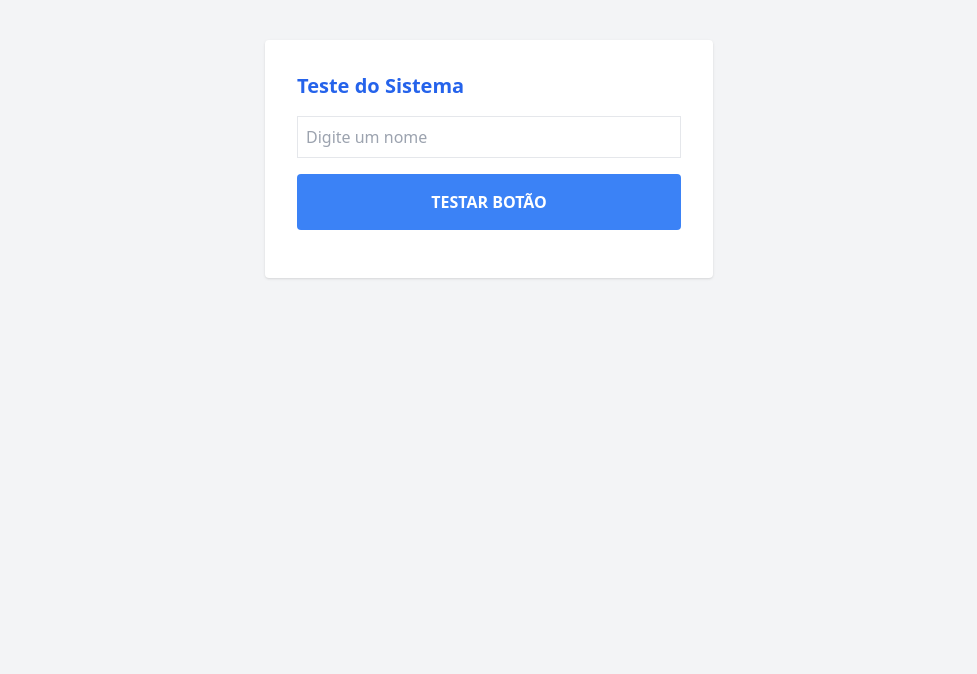
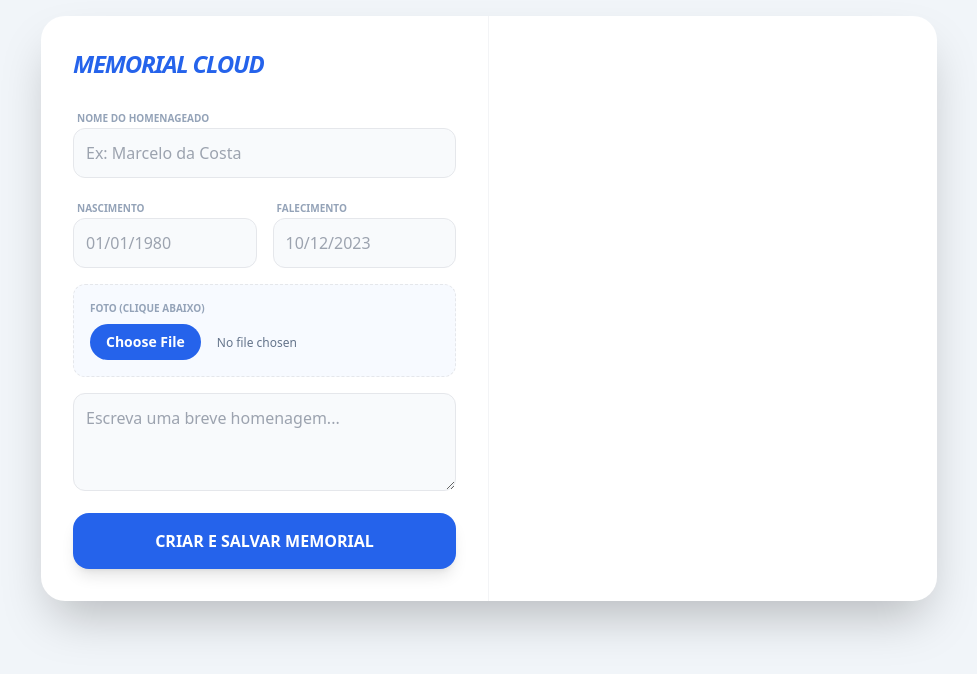
Before and after one commit to urpdrum/meu-memorial-digital, a plain HTML site: page admin.html in a window 1280 px wide. Shown: the whole page, without its empty margins (151-1128 px from the left). Drawn offline with nearby package versions, Linux system fonts and the light colour scheme.

Commit message:
Add files via upload

```diff
--- a/admin.html
+++ b/admin.html
@@ -3,36 +3,144 @@
 <head>
     <meta charset="UTF-8">
     <meta name="viewport" content="width=device-width, initial-scale=1.0">
-    <title>Teste de Botão</title>
+    <title>Painel Memorial Cloud</title>
     <script src="https://cdn.tailwindcss.com"></script>
+    <script src="https://cdnjs.cloudflare.com/ajax/libs/qrcodejs/1.0.0/qrcode.min.js"></script>
+    <!-- Biblioteca do Supabase -->
+    <script src="https://cdn.jsdelivr.net/npm/@supabase/supabase-js@2"></script>
 </head>
-<body class="bg-gray-100 p-10">
-    <div class="max-w-md mx-auto bg-white p-8 rounded shadow">
-        <h1 class="mb-4 font-bold text-xl text-blue-600">Teste do Sistema</h1>
+<body class="bg-slate-100 p-4 font-sans text-slate-800">
 
-        <input type="text" id="inputNome" placeholder="Digite um nome" class="w-full p-2 border mb-4">
+    <div class="max-w-4xl mx-auto bg-white rounded-3xl shadow-2xl overflow-hidden flex flex-col md:flex-row">
 
-        <button onclick="salvarNoBanco()" id="btnCriar" class="w-full bg-blue-500 text-white p-4 rounded font-bold">
-            TESTAR BOTÃO
-        </button>
+        <!-- Lado do Formulário -->
+        <div class="p-8 md:w-1/2 border-r border-gray-100">
+            <h1 class="text-2xl font-black text-blue-600 mb-6 italic tracking-tighter">MEMORIAL CLOUD</h1>
 
-        <p id="mensagem" class="mt-4 text-green-600 font-bold"></p>
+            <div class="space-y-4">
+                <div>
+                    <label class="text-[10px] font-bold text-slate-400 uppercase ml-1">Nome do Homenageado</label>
+                    <input type="text" id="inputNome" placeholder="Ex: Marcelo da Costa" class="w-full p-3 border rounded-xl bg-slate-50 outline-none focus:ring-2 focus:ring-blue-500">
+                </div>
+
+                <div class="grid grid-cols-2 gap-4">
+                    <div>
+                        <label class="text-[10px] font-bold text-slate-400 uppercase ml-1">Nascimento</label>
+                        <input type="text" id="inputNasc" placeholder="01/01/1980" class="w-full p-3 border rounded-xl bg-slate-50">
+                    </div>
+                    <div>
+                        <label class="text-[10px] font-bold text-slate-400 uppercase ml-1">Falecimento</label>
+                        <input type="text" id="inputFalec" placeholder="10/12/2023" class="w-full p-3 border rounded-xl bg-slate-50">
+                    </div>
+                </div>
+
+                <div class="p-4 border border-dashed rounded-xl bg-blue-50/50">
+                    <label class="text-[10px] font-bold text-slate-400 block mb-2 uppercase">Foto (Clique abaixo)</label>
+                    <input type="file" id="inputFotoArquivo" accept="image/*" class="w-full text-xs text-slate-500 file:mr-4 file:py-2 file:px-4 file:rounded-full file:border-0 file:text-sm file:font-semibold file:bg-blue-600 file:text-white hover:file:bg-blue-700 cursor-pointer">
+                </div>
+
+                <textarea id="inputBio" rows="3" placeholder="Escreva uma breve homenagem..." class="w-full p-3 border rounded-xl bg-slate-50 outline-none"></textarea>
+
+                <button id="btnCriar" onclick="salvarNoBanco()" class="w-full bg-blue-600 hover:bg-blue-700 text-white font-bold py-4 rounded-2xl shadow-lg transition-all active:scale-95">
+                    CRIAR E SALVAR MEMORIAL
+                </button>
+            </div>
+        </div>
+
+        <!-- Lado do Resultado (QR Code) -->
+        <div id="resultado" class="md:w-1/2 bg-slate-900 p-8 flex flex-col items-center justify-center text-center hidden">
+            <h2 class="text-blue-400 text-[10px] font-bold uppercase tracking-[0.3em] mb-6">Memorial Pronto para Lápide</h2>
+            <div id="qrcode" class="bg-white p-6 rounded-3xl mb-8 shadow-[0_0_50px_rgba(59,130,246,0.3)]"></div>
+            <a id="botaoVer" target="_blank" class="block w-full bg-white text-slate-900 font-bold py-3 rounded-xl mb-4 hover:bg-blue-50 transition-colors shadow-lg">Visualizar Online</a>
+            <button onclick="window.print()" class="text-white opacity-30 text-[10px] uppercase font-bold tracking-widest hover:opacity-100 transition-opacity cursor-pointer">Imprimir QR Code</button>
+        </div>
+
     </div>
 
     <script>
-        console.log("O script carregou com sucesso!");
+        // CONFIGURAÇÃO DO SUPABASE
+        // IMPORTANTE: Use um nome diferente (supabaseDB) para não dar erro de "Already declared"
+        const MINHA_URL = 'https://jfurmgguijnfnuttxusq.supabase.co';
+        const MINHA_KEY = 'eyJhbGciOiJIUzI1NiIsInR5cCI6IkpXVCJ9.eyJpc3MiOiJzdXBhYmFzZSIsInJlZiI6ImpmdXJtZ2d1aWpuZm51dHR4dXNxIiwicm9sZSI6ImFub24iLCJpYXQiOjE3NzU1MTIyNTcsImV4cCI6MjA5MTA4ODI1N30.pKHK5WVzdc0ctby8nVUGR_gdt3jTEwMqgsBX8e_1cNw';
 
-        function salvarNoBanco() {
-            console.log("O botão foi clicado!");
+        // Inicializa a conexão
+        const supabaseDB = supabase.createClient(MINHA_URL, MINHA_KEY);
+
+        async function salvarNoBanco() {
+            console.log("Botão clicado!");
+            const btn = document.getElementById('btnCriar');
             const nome = document.getElementById('inputNome').value;
+            const fotoFile = document.getElementById('inputFotoArquivo').files[0];
 
-            if(!nome) {
-                alert("O botão está funcionando! Mas digite um nome primeiro.");
+            if (!nome) {
+                alert("Por favor, preencha o nome.");
                 return;
             }
 
-            document.getElementById('mensagem').innerText = "Sucesso! O botão funcionou para: " + nome;
-            alert("Parabéns! O código está rodando. Agora podemos colocar o Supabase.");
+            try {
+                btn.innerText = "Salvando... Aguarde";
+                btn.disabled = true;
+
+                let fotoUrlFinal = "";
+
+                // 1. Upload da Foto
+                if (fotoFile) {
+                    console.log("Enviando foto...");
+                    const nomeArquivo = Date.now() + "_" + fotoFile.name.replace(/\s/g, '');
+
+                    const { data: upData, error: upError } = await supabaseDB.storage
+                        .from('fotos')
+                        .upload(nomeArquivo, fotoFile);
+
+                    if (upError) throw upError;
+
+                    const { data: urlData } = supabaseDB.storage
+                        .from('fotos')
+                        .getPublicUrl(nomeArquivo);
+
+                    fotoUrlFinal = urlData.publicUrl;
+                }
+
+                // 2. Salvar Dados na Tabela
+                console.log("Salvando dados...");
+                const { data, error: dbError } = await supabaseDB
+                    .from('memorials')
+                    .insert([{
+                        nome: nome,
+                        nascimento: document.getElementById('inputNasc').value,
+                        falecimento: document.getElementById('inputFalec').value,
+                        biografia: document.getElementById('inputBio').value,
+                        foto_url: fotoUrlFinal
+                    }])
+                    .select();
+
+                if (dbError) throw dbError;
+
+                // 3. Mostrar Resultado e QR Code
+                if (data && data.length > 0) {
+                    const idGerado = data[0].id;
+                    const baseUrl = window.location.href.replace('admin.html', 'index.html');
+                    const linkFinal = `${baseUrl}?id=${idGerado}`;
+
+                    document.getElementById('qrcode').innerHTML = "";
+                    new QRCode(document.getElementById("qrcode"), {
+                        text: linkFinal,
+                        width: 200,
+                        height: 200
+                    });
+
+                    document.getElementById('botaoVer').href = linkFinal;
+                    document.getElementById('resultado').classList.remove('hidden');
+                    console.log("Sucesso absoluto!");
+                }
+
+            } catch (err) {
+                console.error("Erro capturado:", err);
+                alert("Erro ao salvar: " + (err.message || "Verifique o console"));
+            } finally {
+                btn.innerText = "CRIAR E SALVAR MEMORIAL";
+                btn.disabled = false;
+            }
         }
     </script>
 </body>
```
